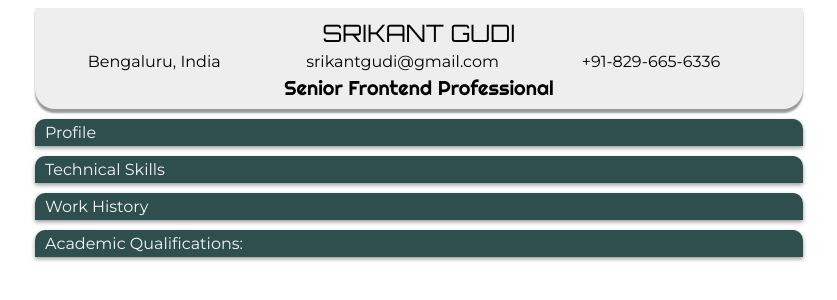
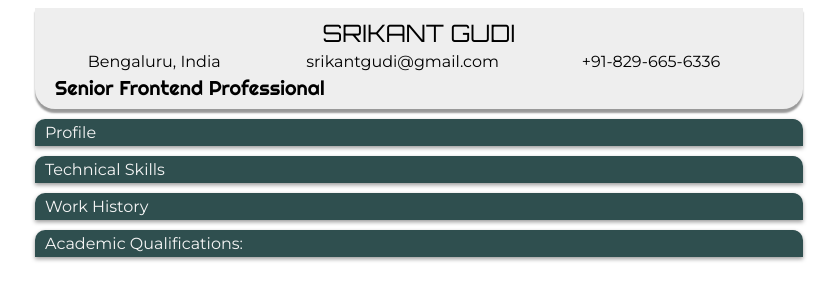
Before and after one commit to srikantgudi/srikantgudi.github.io, a Svelte app: page / in a window 1280 px wide. Shown: the top 300 px of the page, without its empty margins (221-1058 px from the left). Built offline with nearby package versions, Linux system fonts and the light colour scheme.

Commit message:
Update Topnav.svelte

```diff
--- a/src/Topnav.svelte
+++ b/src/Topnav.svelte
@@ -7,7 +7,7 @@
   </div>
   <div class="position-title">
     <svg height="30" width="auto">
-      <text id="postitle" x="50%" y="20" class="pos" text-anchor="middle" font-size="20px">
+      <text id="postitle" x="20px" y="20" class="pos" font-size="20px">
         Senior Frontend Professional
         <animate attributeName="fill"
           values="blue;lightblue;navy;lightblue;blue"
```
